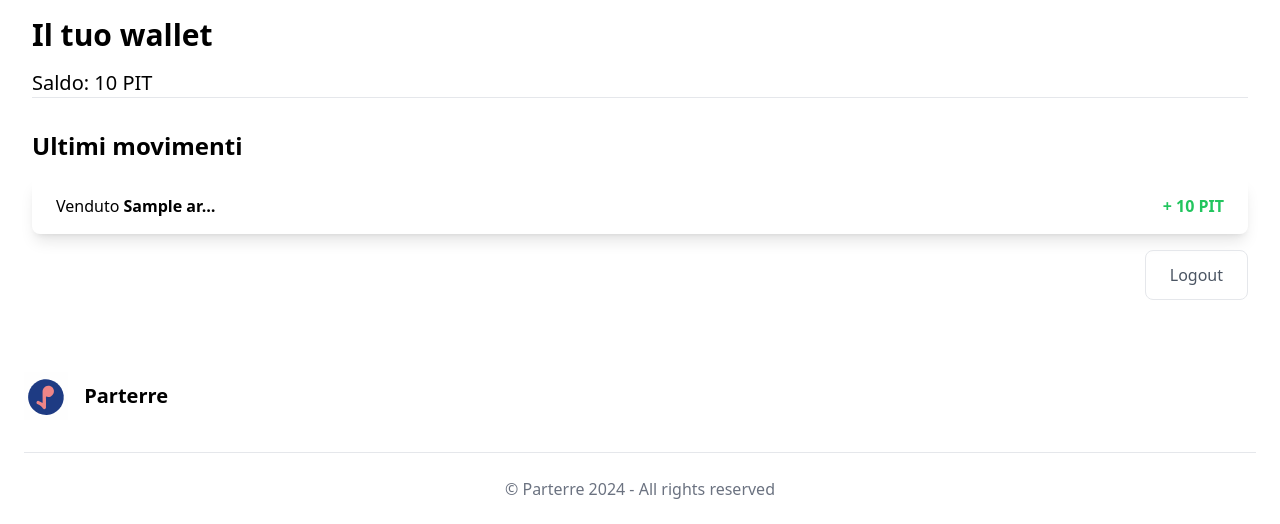
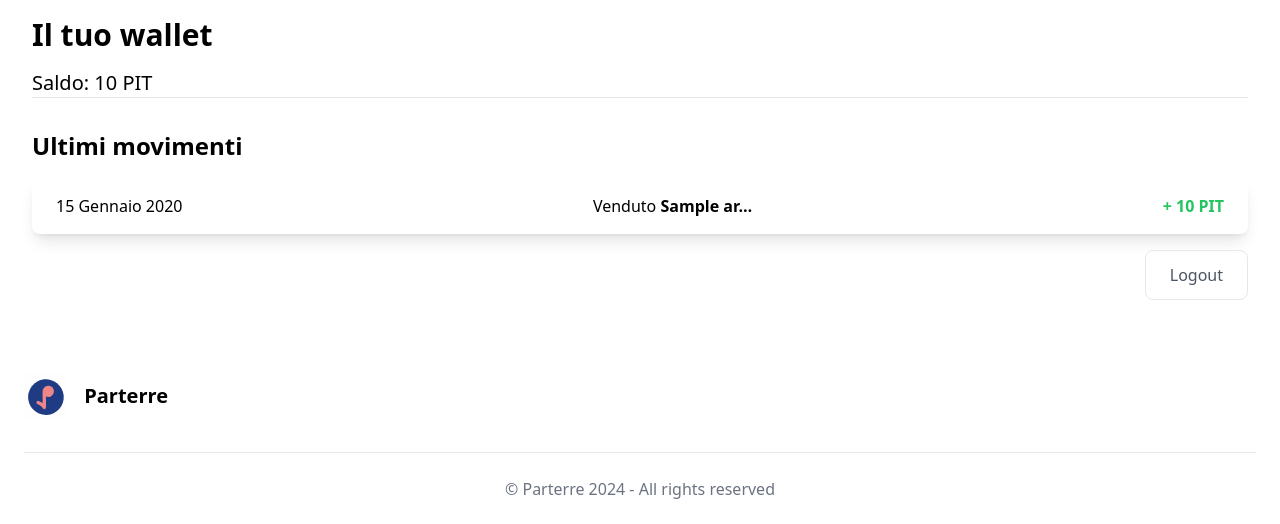
Before and after one commit to liuuuk311/parterre, a Django app: page /user/profile in a window 1280 px wide. Shown: the part 211-735 px from the top of the page. Run offline with Django 4.2, Linux system fonts and the light colour scheme; a user stored in the database is signed in; tables that the repository leaves empty hold one stand-in row (values such as "Sample post"); parts of the project's set-up code (start-up, migrations or seed data) failed here and were passed over; some libraries are stand-ins or nearby versions.

Commit message:
Aggiunta data in transazioni

```diff
--- a/web/users/templates/profile/transactions.html
+++ b/web/users/templates/profile/transactions.html
@@ -16,7 +16,7 @@
         {% for transaction in user.wallet.transactions.all %}
         <li class="rounded-lg shadow-lg w-full dark:bg-gray-800">
             <div class="px-6 py-4 flex flex-row gap-8 items-center justify-between">
-            <span>{{ transaction.get_transaction_type_display }} <a class="font-semibold" href="">{{ transaction.artist.stage_name|truncatechars:10 }}</a></span>
+							<span class="font-light">{{ transaction.timestamp|date }}</span><span> {{ transaction.get_transaction_type_display }} <a class="font-semibold" href="">{{ transaction.artist.stage_name|truncatechars:10 }}</a></span>
                 {% if transaction.transaction_type == "withdraw" %}
                     <span class="font-bold text-red-500">- {{ transaction.amount }} PIT</span>
                 {% else %}
```
